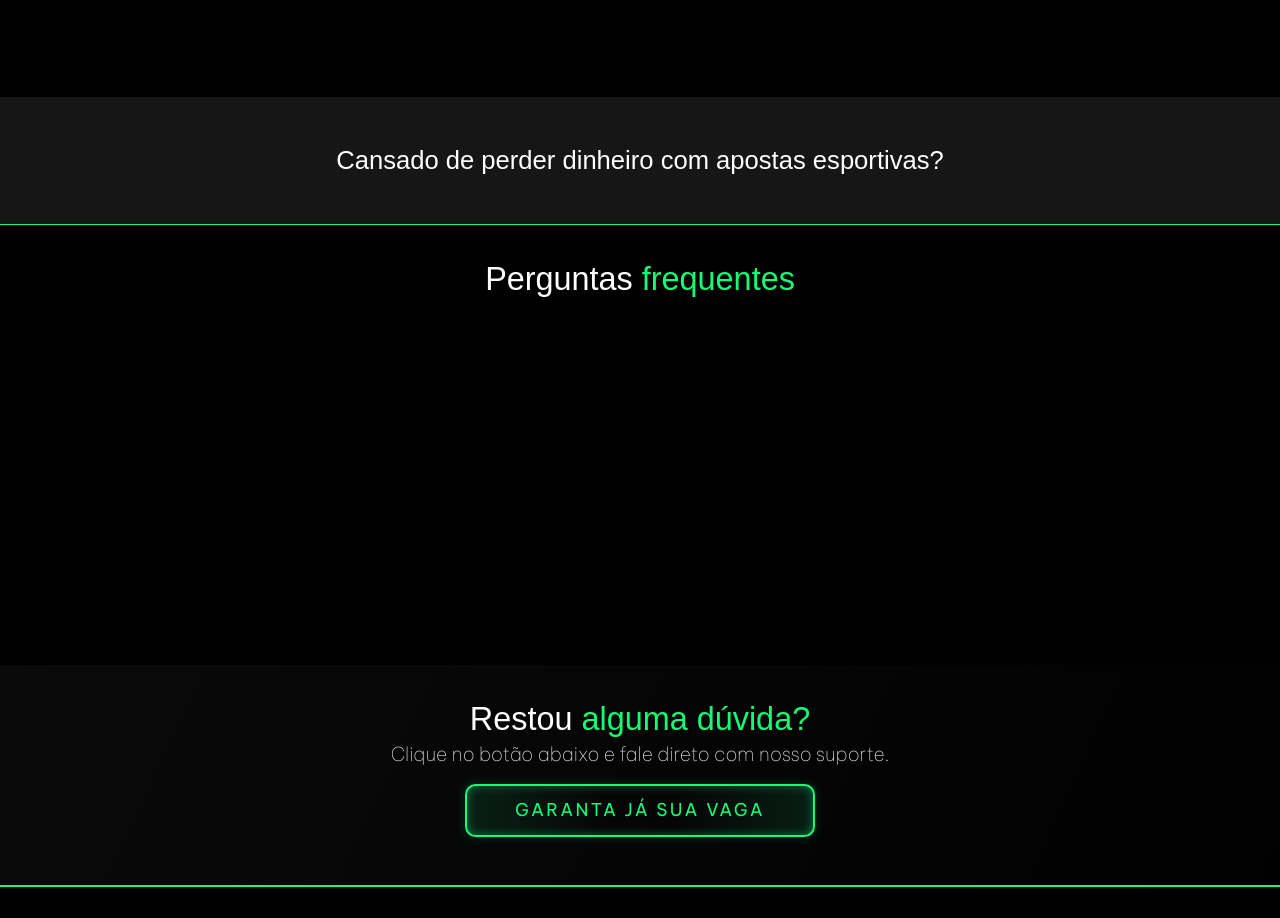
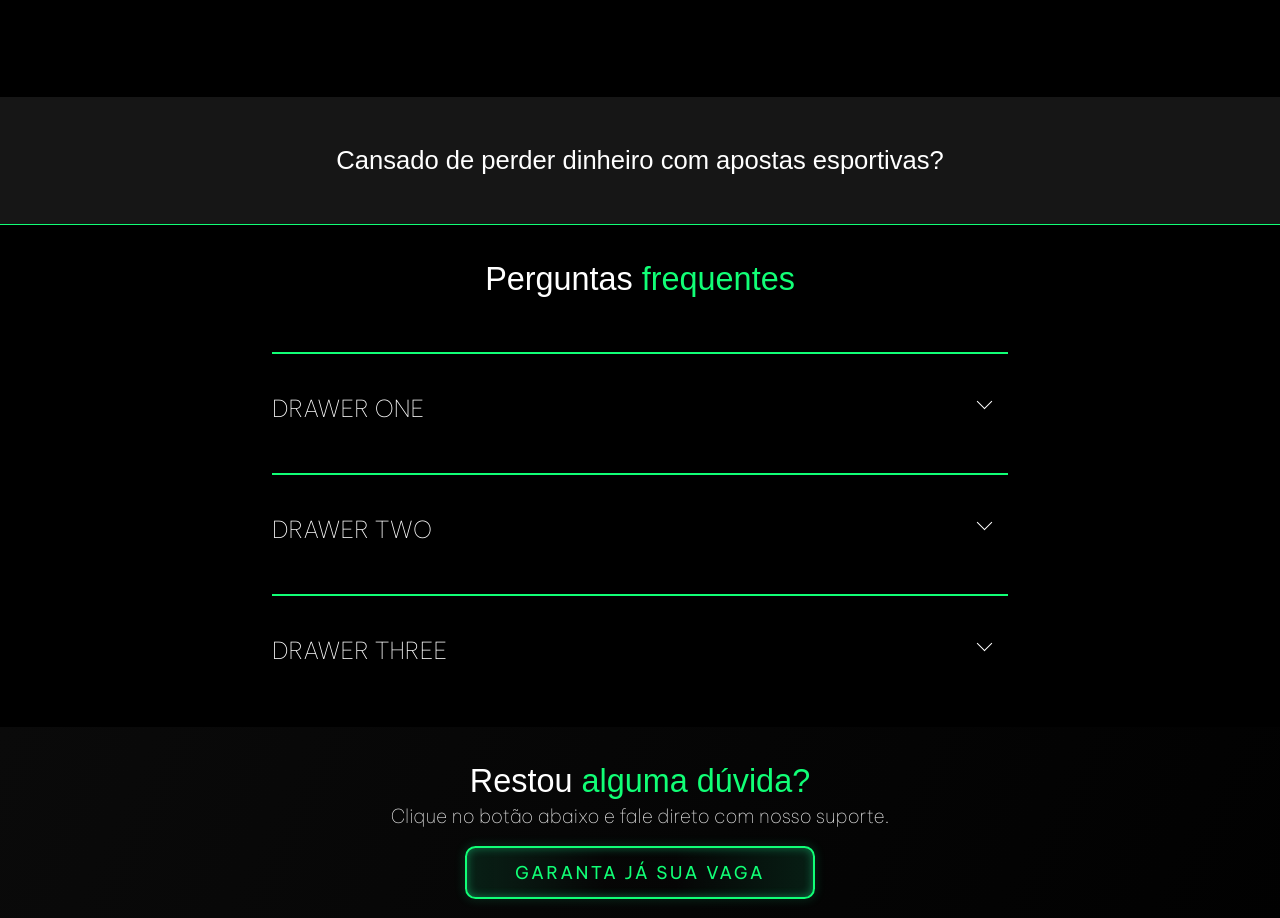
Before and after one commit to orafinhasilva/lp, a plain HTML site: page index.html in a window 1280 px wide. Shown: the top 918 px of the page. Drawn offline with nearby package versions, Linux system fonts and the light colour scheme; a web font is replaced by a local one.

Commit message:
Add files via upload
atualizações na index

```diff
--- a/css/faq.css
+++ b/css/faq.css
@@ -0,0 +1,69 @@
+
+.faq {
+    margin-top: 50px;
+    margin-bottom: 30px;
+  }
+
+  .faq__content-wrapper {
+    font-size: 1.25em;
+    line-height: 1.6rem;
+    max-height: 0px;
+    overflow: hidden;
+    transition: 0.25s ease-in-out;
+  }
+
+  .faq__title {
+    border-top:#11ff76 2px solid;
+    cursor: pointer;
+    display: block;
+    font-family: 'Be Vietnam Pro', sans-serif;
+    font-size: 1.3em;
+    font-weight: 300;
+    padding: 40px 20px 0 0;
+    position: relative;
+    margin-bottom: 0;
+    transition: all 0.25s ease-out;
+  }
+
+  .faq__title::after {
+    border-style: solid;
+    border-width: 1px 1px 0 0;
+    content: " ";
+    display: inline-block;
+    float: right;
+    height: 10px;
+    left: 2px;
+    position: relative;
+    right: 10px;
+    top: 2px;
+    transform: rotate(135deg);
+    transition: 0.35s ease-in-out;
+    vertical-align: top;
+    width: 10px;
+  }
+
+  /* OPTIONAL HOVER STATE */
+  .faq__title:hover {
+    color: #11ff76  ;
+  }
+
+  .faq__trigger:checked
+    + .faq__title
+    + .faq__content-wrapper {
+    max-height: 250px;
+  }
+
+  .faq__trigger:checked + .faq__title::after {
+    transform: rotate(-45deg);
+    transition: 0.25s ease-in-out;
+  }
+
+  input[type="checkbox"] {
+    display: none;
+  }
+
+  @media only screen and (max-width: 600px) {
+    .container {
+      padding: 80px;
+    }
+  }
--- a/css/reusable.css
+++ b/css/reusable.css
@@ -90,7 +90,7 @@ header {
   background:#000000;
   display: flex;
   flex-direction: column;
-  width: 100%;
+  max-width: 100%;
   max-height: 35em;
   margin:0 auto;
   z-index:1;
@@ -98,12 +98,12 @@ header {
 .section1 {
   padding: 2rem;
   background:#000000;
-  width: 100%;
-  min-height: 55vh;
-  max-height: 15vh;
+  max-width: 50rem;
+  max-height:auto;
   margin:0 auto;
   z-index:1;
 }
+
 .box {
   width: 100%;
 }
--- a/index.html
+++ b/index.html
@@ -52,14 +52,49 @@
 
 
         <section class="section1">
-        <div class="box flex">
-        <div class="contentInfo">
-         <h1 class="textCenter">Perguntas <span style="color: #11ff76;">frequentes</span></h1>
+            <div class="box flex">
+            <div class="contentInfo">
+            <h1 class="textCenter">Perguntas <span style="color: #11ff76;">frequentes</span></h1>
+
+            <div class="faq">
+                <input class="faq__trigger" id="faq" type="checkbox" /><label class="faq__title" for="faq">DRAWER ONE </label>
+                <div class="faq__content-wrapper">
+                  <div class="faq__content">
+                    <p>
+                      Lorem ipsum dolor sit amet, consectetur adipiscing elit, sed do eiusmod tempor incididunt ut labore et dolore magna aliqua. Ut enim ad minim veniam, quis nostrud exercitation ullamco laboris nisi ut aliquip ex ea commodo consequat. Duis aute irure dolor in reprehenderit in voluptate velit esse cillum dolore eu fugiat nulla pariatur.
+                    </p>
+                  </div>
+                </div>
+              </div>
+
+              <div class="faq">
+                <input class="faq__trigger" id="faq-2" type="checkbox" /><label class="faq__title" for="faq-2">DRAWER TWO</label>
+                <div class="faq__content-wrapper">
+                  <div class="faq__content">
+                    <p>
+                      Lorem ipsum dolor sit amet, consectetur adipiscing elit, sed do eiusmod tempor incididunt ut labore et dolore magna aliqua. Ut enim ad minim veniam, quis nostrud exercitation ullamco laboris nisi ut aliquip ex ea commodo consequat. Duis aute irure dolor in reprehenderit in voluptate velit esse cillum dolore eu fugiat nulla pariatur.
+                    </p>
+                  </div>
+                </div>
+              </div>
+
+              <div class="faq">
+                <input class="faq__trigger" id="faq-3" type="checkbox" /><label class="faq__title" for="faq-3">DRAWER THREE</label>
+                <div class="faq__content-wrapper">
+                  <div class="faq__content">
+                    <p>
+                      Lorem ipsum dolor sit amet, consectetur adipiscing elit, sed do eiusmod tempor incididunt ut labore et dolore magna aliqua. Ut enim ad minim veniam, quis nostrud exercitation ullamco laboris nisi ut aliquip ex ea commodo consequat. Duis aute irure dolor in reprehenderit in voluptate velit esse cillum dolore eu fugiat nulla pariatur.
+                    </p>
+                  </div>
+                </div>
+              </div>
 
 
-         </div>
-         </div>
+            </div>
+            </div>
          </section>
+
+
 
         <section class="container2">
         <div class="box flex">
```
Also changed, not shown: css/buttons.css (line endings or trailing spaces).
